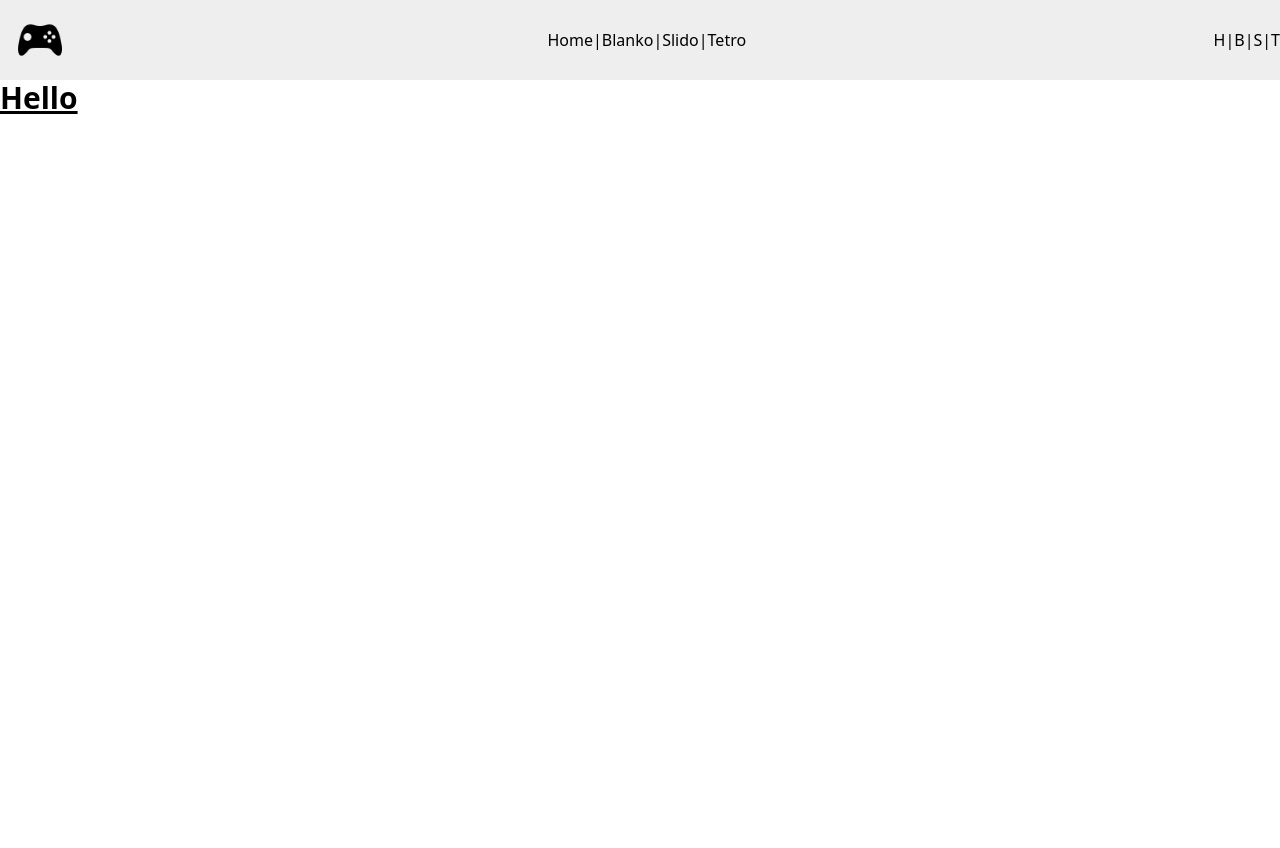
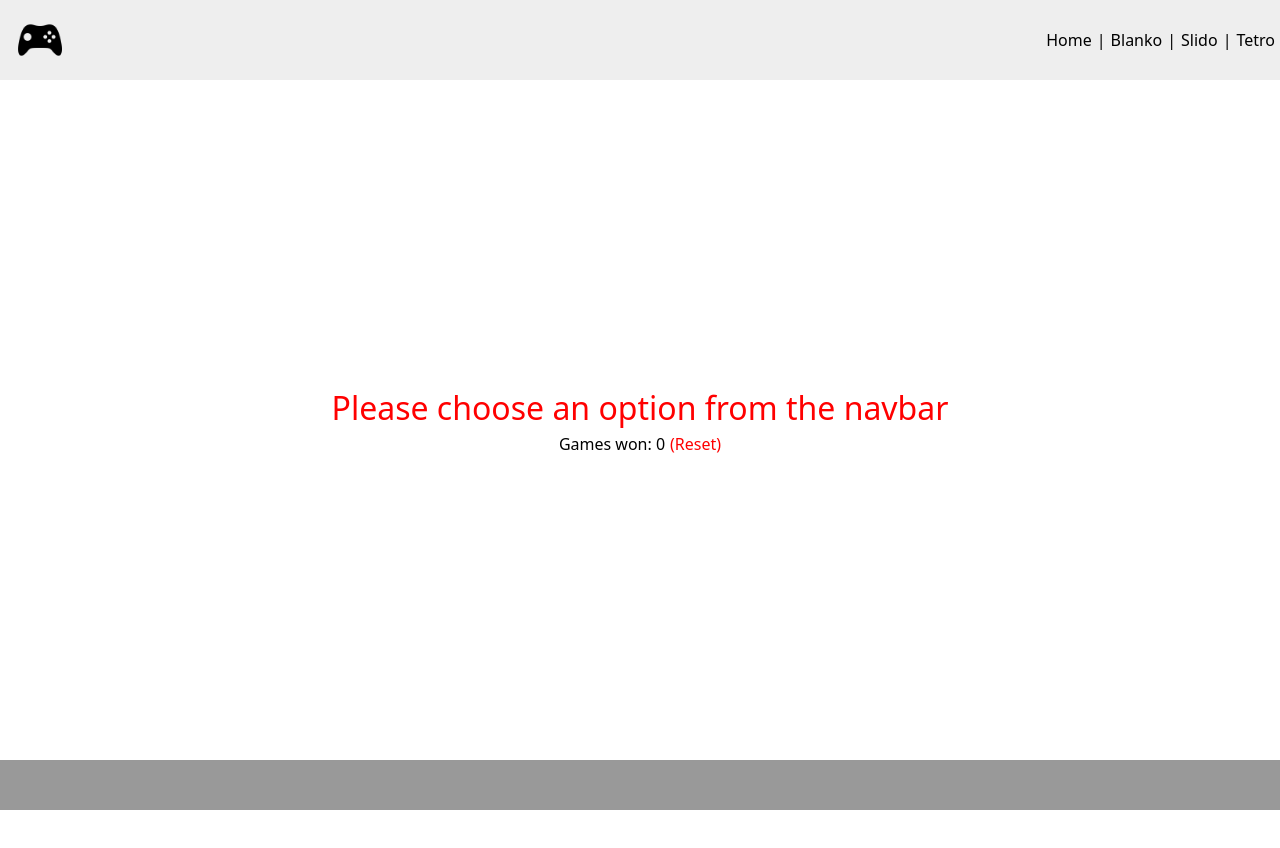
Before and after one commit to JashPopat/JSGames, a React (Vite) app in the folder Game1/: page / in a window 1280 px wide. Shown: the top 848 px of the page. Before the commit the page ends 800 px from the top, so only its background shows below. Built offline with nearby package versions, Linux system fonts and the light colour scheme; no server answers.

Commit message:
games dashboard complete

```diff
--- a/Game1/index.html
+++ b/Game1/index.html
@@ -2,7 +2,7 @@
 <html lang="en">
   <head>
     <meta charset="UTF-8" />
-    <link rel="icon" type="image/svg+xml" href="/vite.svg" />
+    <link rel="icon" type="image/svg+xml" href="/src/assets/game.png" />
     <meta name="viewport" content="width=device-width, initial-scale=1.0" />
     <title>game1</title>
   </head>
--- a/Game1/src/App.jsx
+++ b/Game1/src/App.jsx
@@ -2,6 +2,7 @@ import { useState } from 'react'
 import { BrowserRouter, Route, Routes } from "react-router-dom";
 import Dashboard from "./dashboard";
 import Header from "./header";
+import Footer from "./footer";
 import './styles.css'
 
 function App() {
@@ -12,7 +13,11 @@ function App() {
           <Header/>
           <Routes>
             <Route path="/" element={<Dashboard/>} />
+            <Route path="/blanko" element={<Dashboard/>} />
+            <Route path="/slido" element={<Dashboard/>} />
+            <Route path="/tetro" element={<Dashboard/>} />
           </Routes>
+          <Footer/>
         </BrowserRouter>
     </>
   )
--- a/Game1/src/dashboard.jsx
+++ b/Game1/src/dashboard.jsx
@@ -1,7 +1,51 @@
+import {useState, useEffect, react} from "react"
+
 function dashboard () {
+    const [gamesWon, setGamesWon] = useState(0)
+
+    // Fetch initial score from API
+    useEffect(() => {
+        const fetchInitialScore = async () => {
+            try {
+                const response = await fetch('https://cgi.cse.unsw.edu.au/~cs6080/raw/data/info.json')
+                const data = await response.json()
+                console.log(data)
+
+                // Check if localStorage is empty
+                if (!localStorage.getItem('gamesWon')) {
+                    setGamesWon(data.score)
+                    localStorage.setItem('gamesWon', data.score)
+                } else {
+                    // Load from localStorage if it exists
+                    setGamesWon(localStorage.getItem('gamesWon'))
+                }
+            } catch (error) {
+                console.error('Error fetching initial score:', error)
+                // Fallback: use localStorage or 0 if fetch fails
+                const stored = localStorage.getItem('gamesWon')
+                setGamesWon(stored ? parseInt(stored) : 0)
+            }
+        }
+
+        fetchInitialScore()
+    }, [])
+
+    const resetWon = () => {
+        localStorage.setItem('gamesWon', '0')
+        setGamesWon(0)
+
+    }
+
     return (
-        <h1 className = 'text-3xl font-bold underline'>Hello</h1>
+        <div className="dashboardDiv">
+            <h1 className = 'dashboardText'>Please choose an option from the navbar</h1>
+            <div className="gamesSpan">
+                <h1 className = ''>Games won: {gamesWon}</h1>
+                <button className = 'resetbtn hover:cursor-pointer' onClick={resetWon}>(Reset)</button>
+            </div>
+        </div>
     )
+
 }
 
 export default dashboard;
--- /dev/null
+++ b/Game1/src/footer.jsx
@@ -0,0 +1,15 @@
+import gameImage from './assets/game.png';
+import { Link } from "react-router-dom";
+
+function Footer () {
+    return (
+        <>
+            <div className="w-full footer align-center">
+            </div>
+            <div className="headerUnder">
+            </div>
+        </>
+    )
+}
+
+export default Footer;
--- a/Game1/src/header.jsx
+++ b/Game1/src/header.jsx
@@ -1,4 +1,5 @@
 import gameImage from './assets/game.png';
+import { Link } from "react-router-dom";
 
 function header () {
     return (
@@ -6,16 +7,16 @@ function header () {
             <div className="w-full header align-center">
                 <img src={gameImage} alt="Hello" className="headerImg"></img>
                 <span className='headerBigText'>
-                    <h1>Home</h1> |
-                    <h1>Blanko</h1> |
-                    <h1>Slido</h1> |
-                    <h1>Tetro</h1>
+                    <h1> <Link to="/">Home </Link></h1> |
+                    <h1> <Link to="/blanko">Blanko </Link></h1> |
+                    <h1> <Link to="/slido">Slido </Link></h1> |
+                    <h1> <Link to="/tetro">Tetro </Link></h1>
                 </span>
                 <span className='headerSmallText'>
-                    <h1>H</h1> |
-                    <h1>B</h1> |
-                    <h1>S</h1> |
-                    <h1>T</h1>
+                    <h1> <Link to="/">H </Link></h1> |
+                    <h1> <Link to="/blanko">B </Link></h1> |
+                    <h1> <Link to="/slido">S </Link></h1> |
+                    <h1> <Link to="/tetro">T </Link></h1>
                 </span>
             </div>
             <div className="headerUnder">
--- a/Game1/src/styles.css
+++ b/Game1/src/styles.css
@@ -1,13 +1,19 @@
 @import "tailwindcss";
 
-@media (min-width: 799px) {
+@media (min-width: 800px) {
     .headerBigText {
+        display: flex;
+    }
+    .headerSmallText {
         display: none;
     }
 }
 
-@media (max-width: 799px) {
+@media (max-width: 800px) {
     .headerSmallText {
+        display: flex;
+    }
+    .headerBigText {
         display: none;
     }
 }
@@ -20,6 +26,14 @@
     align-items: center;
     background-color: #eeeeee;
     height: 80px;
+}
+.footer{
+    display: flex;
+    justify-content: space-between;
+    //padding: 0 20px 0 20px;
+    align-items: center;
+    background-color: #999999;
+    height: 50px;
 }
 
 .headerUnder {
@@ -34,9 +48,34 @@
 }
 
 .headerBigText {
-    display: flex
 }
 
 .headerSmallText {
-    display: flex
 }
+
+span h1 {
+    margin: 0 5px 0 5px;
+}
+
+.dashboardDiv {
+    height: 85vh;
+    align-content: center;
+}
+
+.dashboardText {
+    color: red;
+    font-size: 2em;
+    text-align: center;
+
+}
+
+.gamesSpan {
+    display: flex;
+    justify-content: center;
+    align: center;
+    gap: 5px;
+}
+
+.resetbtn {
+    color: red;
+}
```
